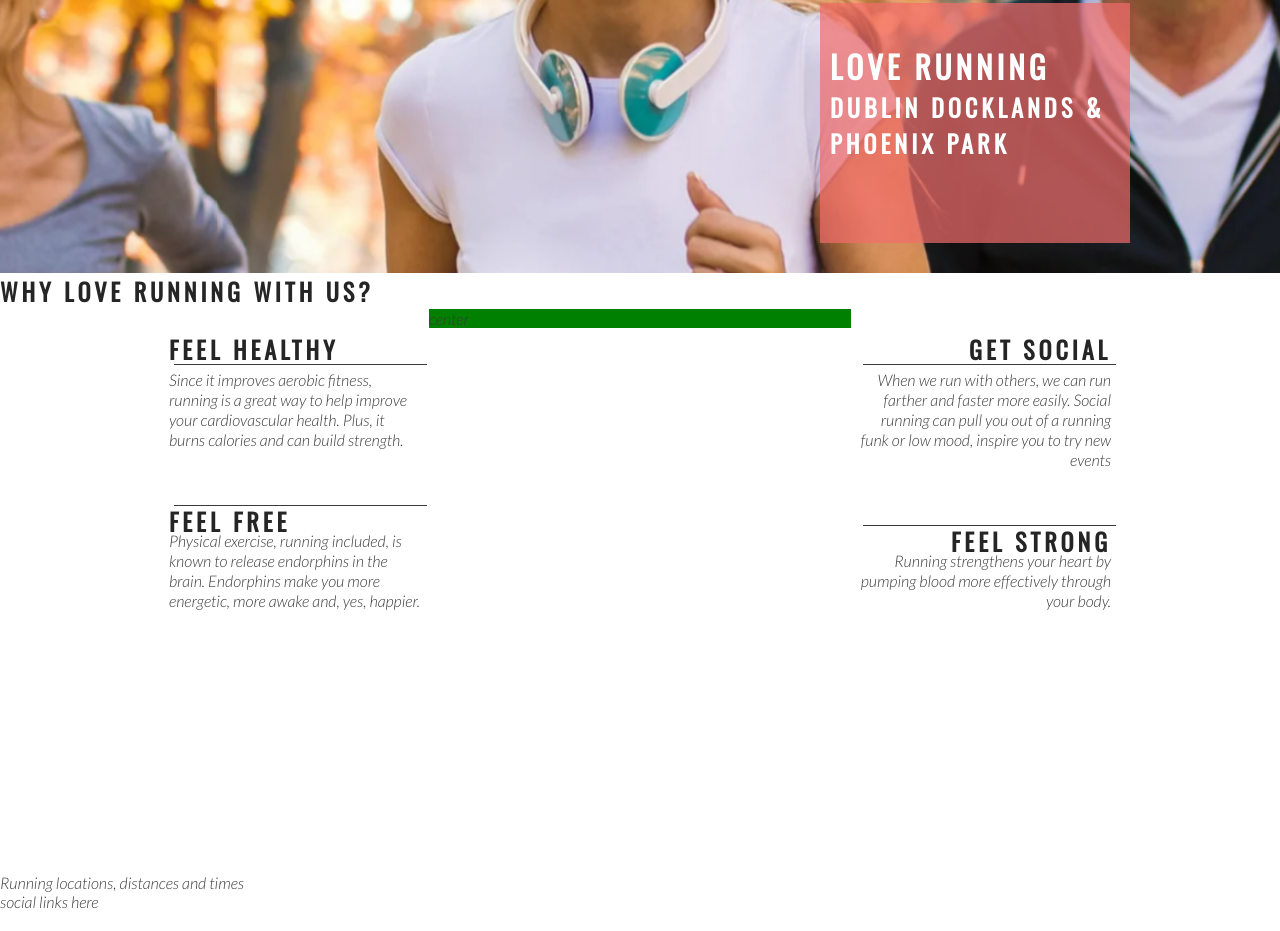
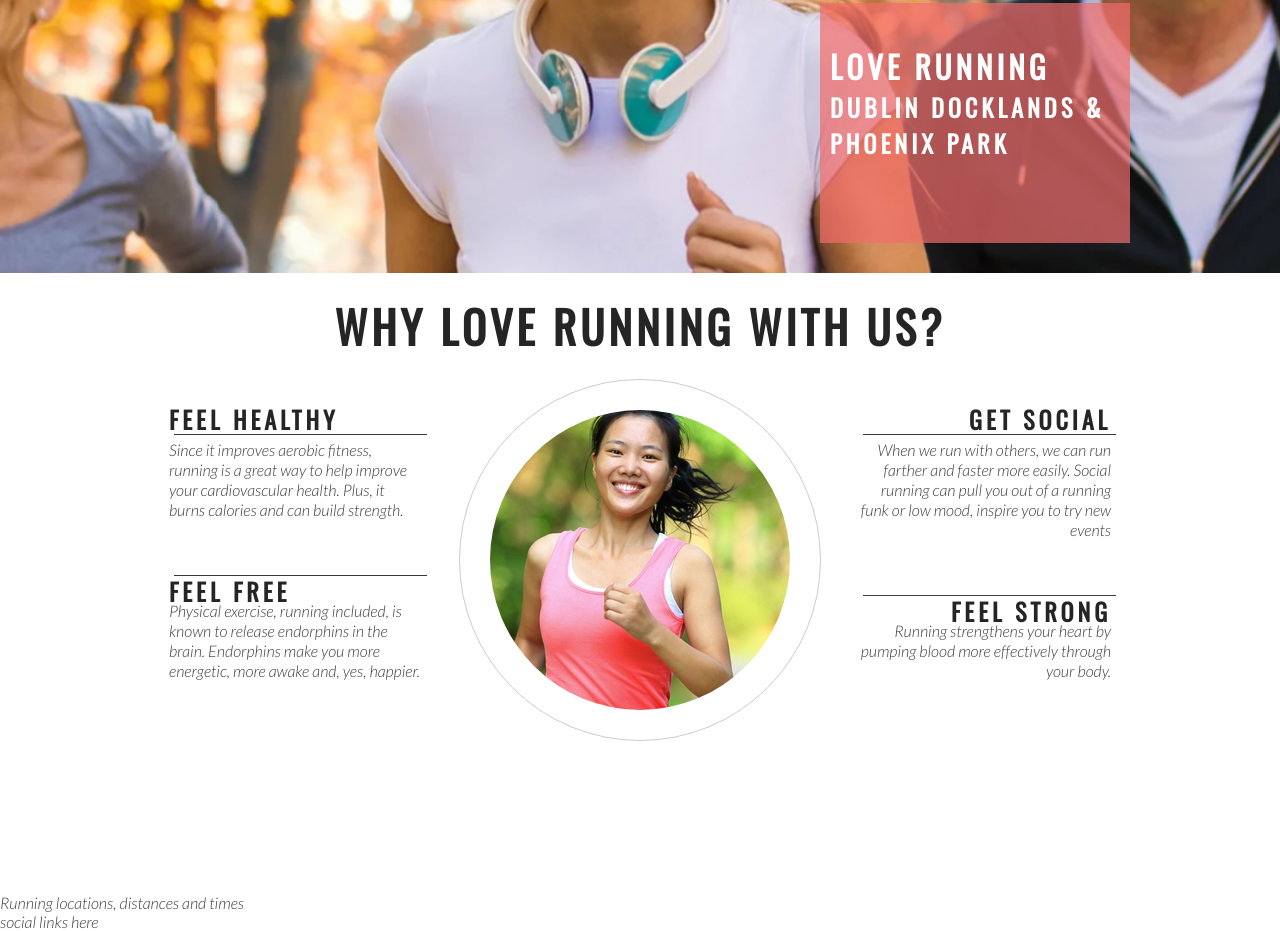
Before and after one commit to martinmib/love-running, a plain HTML site: page index.html in a window 1280 px wide. Shown: the part 402-1333 px from the top of the page. Drawn offline with nearby package versions, Linux system fonts and the light colour scheme.

Commit message:
Add club ethos central image and style into a circle

```diff
--- a/assets/CSS/style.css
+++ b/assets/CSS/style.css
@@ -133,7 +133,7 @@ h1, h2 {
 #center-about {
     width: 33%;
     margin: 0 auto;
-    background-color: green;
+
 }
 
 hr {
@@ -163,3 +163,24 @@ hr {
     .right-about-heading p {
         text-align: right;
     }
+    #welcome {
+        text-align: center;
+        margin: 20px 0;
+        font-size: 280%
+    }
+    #circle-container {
+        width: 300px;
+        height: 300px;
+        padding: 30px;
+        border-style: solid;
+        border-color: #ccc;
+        border-width: 1px;
+        border-radius: 50%;
+        margin: 0 auto;
+     }
+     #circle-cover-bg {
+         background:  url('../images/ethos-center-image.jpeg') no-repeat center center;
+         height: 100%;
+         border-radius: 50%;
+
+     }
--- a/index.html
+++ b/index.html
@@ -41,7 +41,7 @@
     </div>
     </section>
     <section id="club-ethos">
-        <h1>Why love running with us?</h1>
+        <h2 id="welcome">Why love running with us?</h2>
         <div id="left-about">
             <div class="left-about-heading">
                 <h2>Feel Healthy</h2>
@@ -66,7 +66,13 @@
                 <p>Running strengthens your heart by pumping blood more effectively through your body.</p>
             </div>
         </div>
-        <div id="center-about">center</div>
+        <div id="center-about">
+            <div id="circle-container">
+                <div id="circle-cover-bg">
+
+                </div>
+            </div>
+        </div>
     </section>
     <section>
         Running locations, distances and times
```
Also changed, not shown: assets/images/ethos-center-image.jpeg (added).
